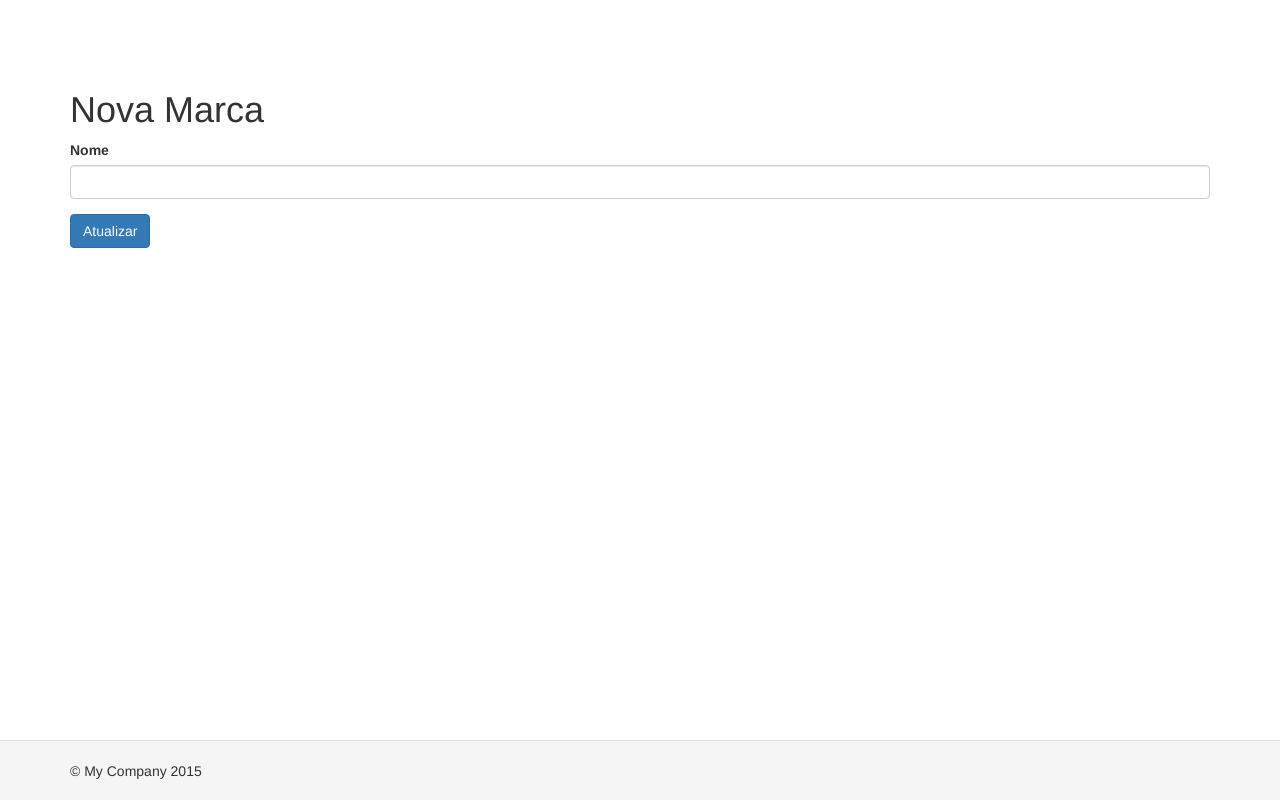
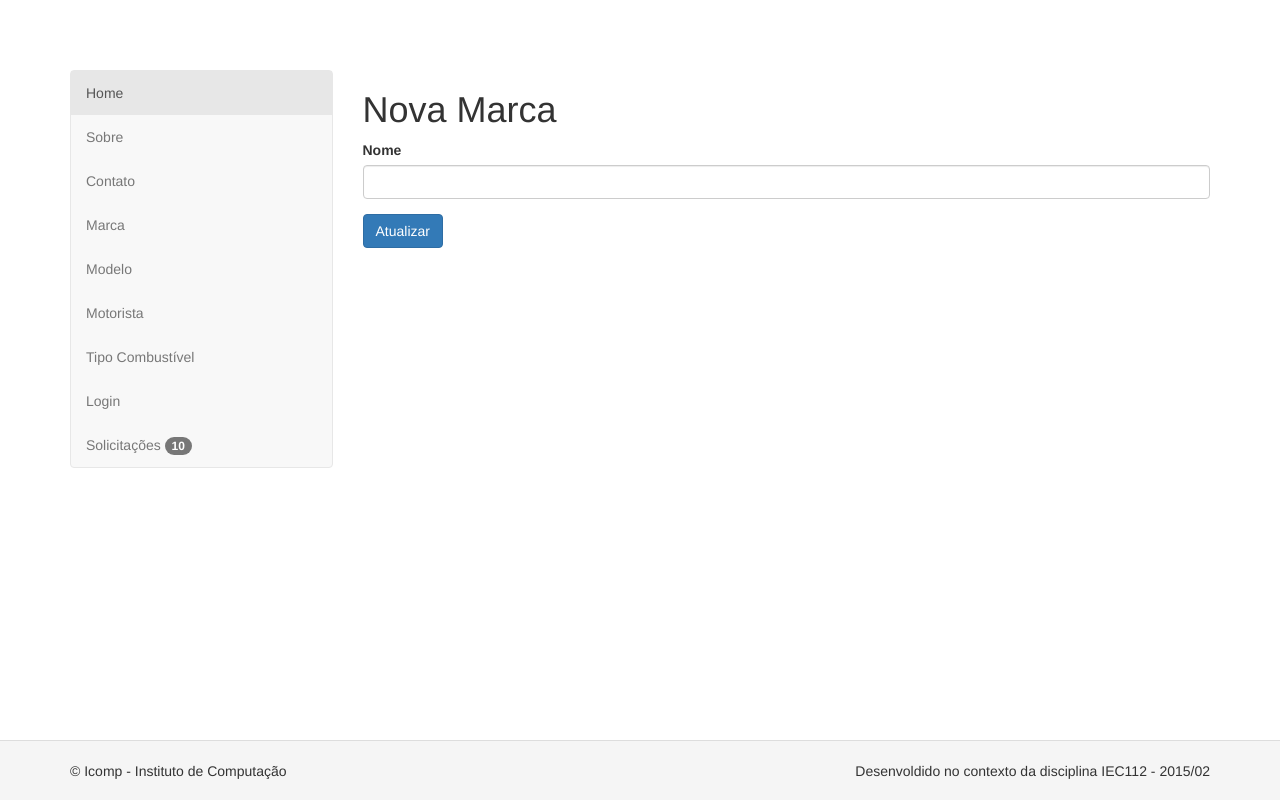
Before and after one commit to albertosql/-PAPS-Sistema-de-Gerenciamento-de-Frotas, a Yii app: template stpcu/views/marca/create.php in a window 1280 px wide. Run offline with PHP 8.4 and a stand-in for Yii, Linux system fonts and the light colour scheme; the template is opened without the code that fills it, so the values that code supplies are empty; form fields are guessed from the names that the template uses; some libraries are stand-ins or nearby versions.

Commit message:
Task sobre Tipo Combutível

```diff
--- a/stpcu/views/layouts/main.php
+++ b/stpcu/views/layouts/main.php
@@ -1,8 +1,6 @@
 <?php
-
 /* @var $this \yii\web\View */
 /* @var $content string */
-
 use app\assets\AppAsset;
 use yii\bootstrap\Nav;
 use yii\bootstrap\NavBar;
@@ -25,9 +23,9 @@ AppAsset::register($this);
 <?php $this->beginBody() ?>
 
 <div class="wrap">
-    <?php
+    <!--    --><?php
     NavBar::begin([
-        'brandLabel' => 'My Company',
+        'brandLabel' => 'Sistema de Transportes da PCU',
         'brandUrl' => Yii::$app->homeUrl,
         'options' => [
             'class' => 'navbar-inverse navbar-fixed-top',
@@ -39,18 +37,14 @@ AppAsset::register($this);
             ['label' => 'Home', 'url' => ['/site/index']],
             ['label' => 'About', 'url' => ['/site/about']],
             ['label' => 'Contact', 'url' => ['/site/contact']],
-            Yii::$app->user->isGuest ? (
-                ['label' => 'Login', 'url' => ['/site/login']]
-            ) : (
-                '<li>'
-                . Html::beginForm(['/site/logout'], 'post')
-                . Html::submitButton(
-                    'Logout (' . Yii::$app->user->identity->username . ')',
-                    ['class' => 'btn btn-link']
-                )
-                . Html::endForm()
-                . '</li>'
-            )
+            ['label' => 'Motorista', 'url'=>['/motorista/index']],
+            Yii::$app->user->isGuest ?
+                ['label' => 'Login', 'url' => ['/site/login']] :
+                [
+                    'label' => 'Logout (' . Yii::$app->user->identity->username . ')',
+                    'url' => ['/site/logout'],
+                    'linkOptions' => ['data-method' => 'post']
+                ],
         ],
     ]);
     NavBar::end();
@@ -60,15 +54,51 @@ AppAsset::register($this);
         <?= Breadcrumbs::widget([
             'links' => isset($this->params['breadcrumbs']) ? $this->params['breadcrumbs'] : [],
         ]) ?>
-        <?= $content ?>
+        <div class="row">
+            <div class="col-sm-3">
+                <div class="sidebar-nav">
+                    <div class="navbar navbar-default" role="navigation">
+                        <div class="navbar-header">
+
+                            <button type="button" class="navbar-toggle" data-toggle="collapse" data-target=".sidebar-navbar-collapse">
+                                <span class="sr-only">Toggle navigation</span>
+                                <span class="icon-bar"></span>
+                                <span class="icon-bar"></span>
+                                <span class="icon-bar"></span>
+                            </button>
+                            <span class="visible-xs navbar-brand">Sidebar menu</span>
+                        </div>
+                        <div class="navbar-collapse collapse sidebar-navbar-collapse">
+
+                            <ul class="nav navbar-nav">
+                                <li class="active"><?php echo Html::a("Home",['site/index'])?></li>
+                                <li><?php echo Html::a("Sobre",['site/about'])?></li>
+                                <li><?php echo Html::a("Contato",['site/contact'])?></li>
+                                <li><?php echo Html::a("Marca", ['marca/index']) ?></li>
+                                <li><?php echo Html::a("Modelo", ['modelo/index']) ?></li>
+                                <li><?php echo Html::a("Motorista",['motorista/index'])?></li>
+                                <li><?php echo Html::a("Tipo Combustível",['tipo-combustivel/index'])?></li>
+                                <li><?php echo Html::a("Login",['site/login'])?></li>
+                                <li><a href="#">Solicitações <span class="badge">10</span></a></li>
+                            </ul>
+                        </div>
+                        <!--/.nav-collapse -->
+                    </div>
+                </div>
+            </div>
+            <div class="col-sm-9">
+                <?= $content ?>
+            </div>
+        </div>
     </div>
 </div>
 
 <footer class="footer">
     <div class="container">
-        <p class="pull-left">&copy; My Company <?= date('Y') ?></p>
+        <p class="pull-left">&copy; Icomp - Instituto de Computação</p>
 
-        <p class="pull-right"><?= Yii::powered() ?></p>
+        <p class="pull-right" >Desenvoldido no contexto da disciplina IEC112 - 2015/02</p>
+
     </div>
 </footer>
 
```
Also changed, not shown: stpcu/views/modelo/_form.php (+1 -13 lines).
